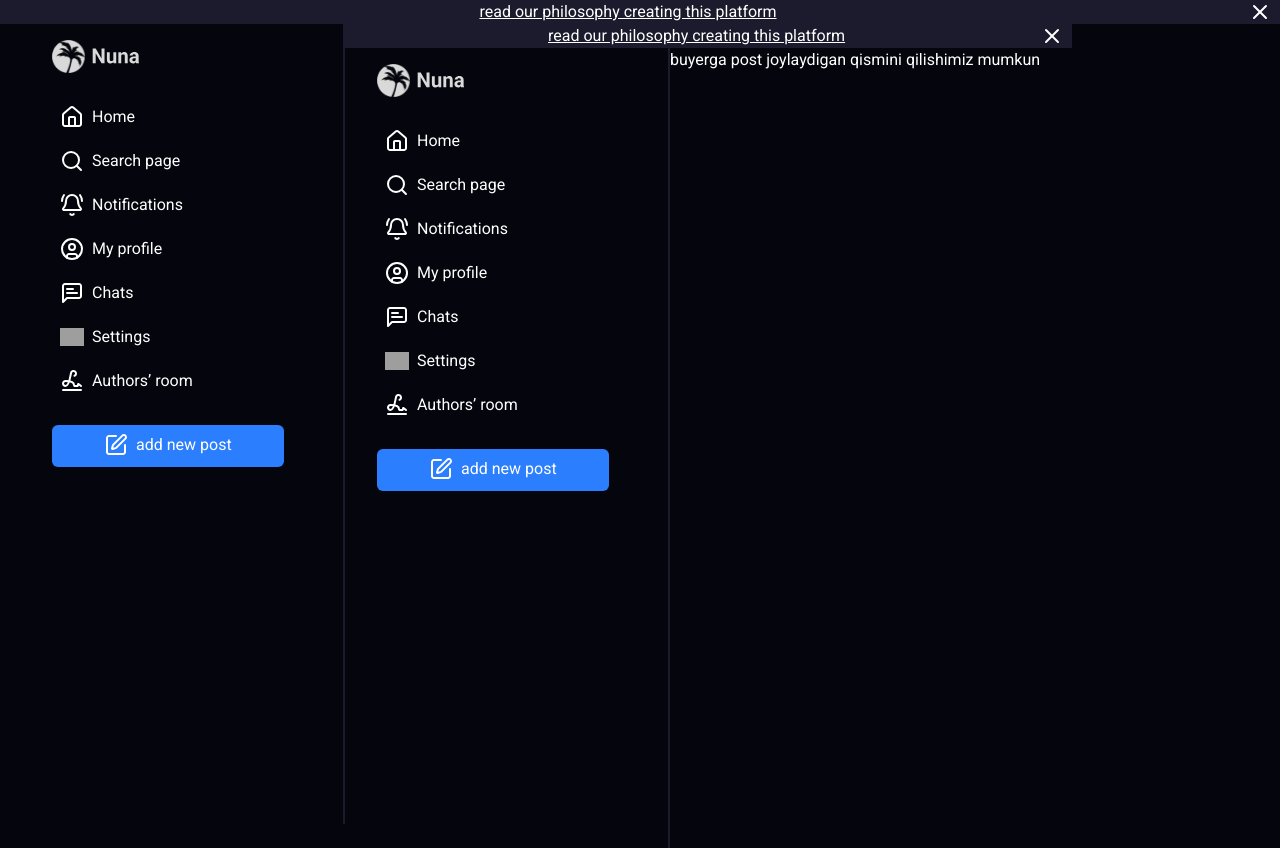
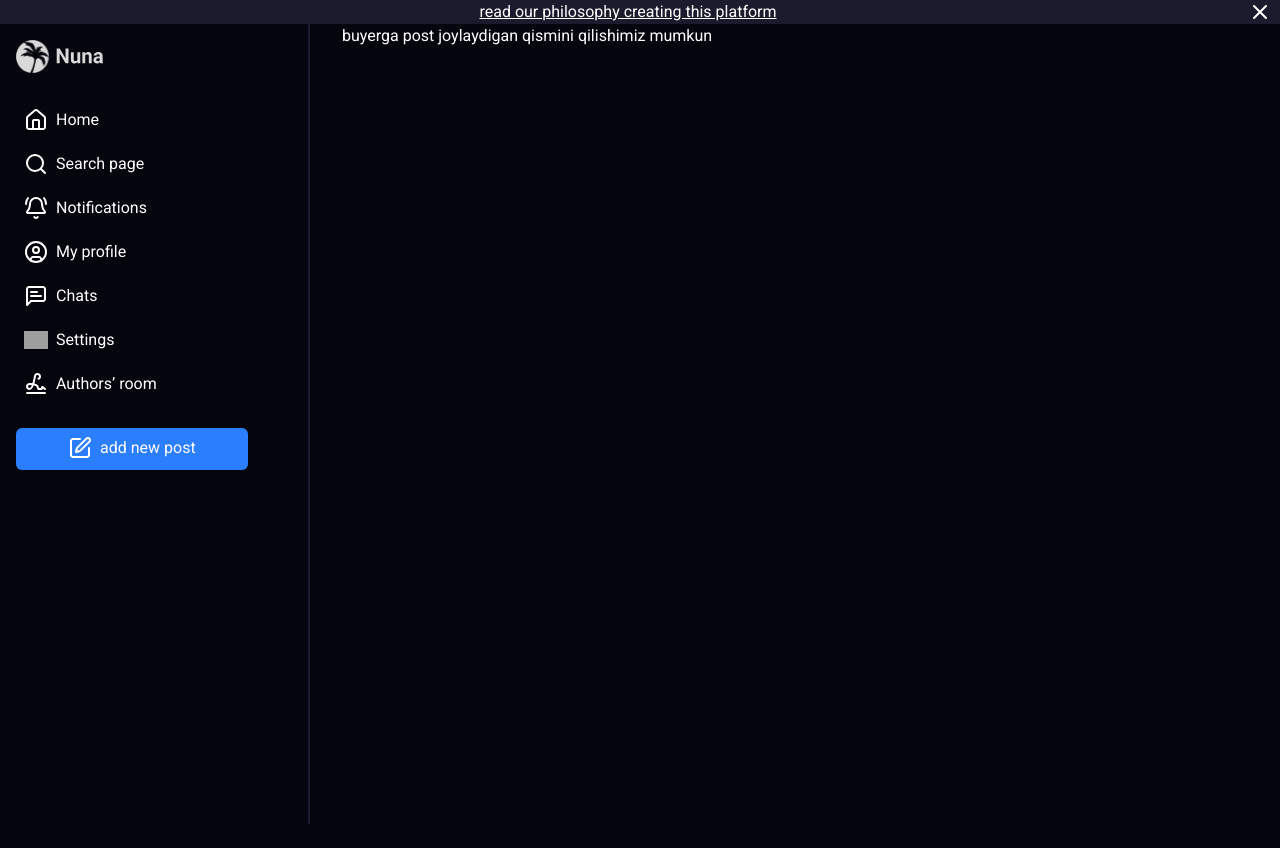
Before and after one commit to nuna82/nuna-core-client, a Next.js app: page / in a window 1280 px wide. After the commit the page ends 824 px from the top, so only its background shows below. Built offline with nearby package versions, Linux system fonts and the light colour scheme; grey boxes are pictures that could not be loaded.

Commit message:
pull commit

```diff
--- a/app/components/Sidebar.tsx
+++ b/app/components/Sidebar.tsx
@@ -15,14 +15,11 @@ import add_post_ic from "../icons/add-post-ic.svg";
 
 const Sidebar = () => {
   return (
-    <aside className="w-[293px] border-[#1B1B2D] border-r-2 h-screen py-4 space-y-6">
+    <aside className="w-[310px] border-[#1B1B2D] border-r-2 h-screen py-4 space-y-6 pl-4">
       {/* logo  */}
-      <Image
-        src={Logo}
-        width={88}
-        height={40}
-        alt="nuna logo"
-      />
+      <Link href='/' className="mb-5 inline-block">
+        <Image src={Logo} width={88} height={40} alt="nuna logo" />
+      </Link>
 
       <ul className="space-y-1 w-72">
         <li className="hover:bg-[#1B1B2D] rounded-md py-2 px-2">
@@ -44,7 +41,10 @@ const Sidebar = () => {
           </Link>
         </li>
         <li className="hover:bg-[#1B1B2D] rounded-md py-2 px-2">
-          <Link href="/user/BUYERGA_APIDAN_UERNAME_KELISHI_KERAK" className="flex items-center gap-2">
+          <Link
+            href="/user/BUYERGA_APIDAN_UERNAME_KELISHI_KERAK"
+            className="flex items-center gap-2"
+          >
             <Image src={profile_ic} width={24} height={24} alt="home page" />
             <p className="text-base">My profile</p>
           </Link>
@@ -70,7 +70,7 @@ const Sidebar = () => {
       </ul>
 
       <button className="text-white bg-blue-500 flex items-center px-13 pt-2 pb-2.5 rounded-md gap-2 text-base">
-        <Image src={add_post_ic} width={24} height={24} alt="note icon"/>
+        <Image src={add_post_ic} width={24} height={24} alt="note icon" />
         add new post
       </button>
     </aside>
--- a/app/layout.tsx
+++ b/app/layout.tsx
@@ -32,7 +32,7 @@ export default function ToastProvider({ children }: ToastProviderProps) {
       >
         <link rel="icon" href="./logo_favicon.ico" sizes="any" />
         <ReadOur />
-        <div className="container flex">
+        <div className="flex">
           <Sidebar />
           {children}
         </div>
--- a/app/page.tsx
+++ b/app/page.tsx
@@ -10,9 +10,7 @@ export default function Home() {
   return (
     <div>
       {/* header or read our  */}
-      <ReadOur />
       <main className="flex container">
-        <Sidebar />
         buyerga post joylaydigan qismini qilishimiz mumkun
       </main>
     </div>
--- a/app/user/[username]/page.tsx
+++ b/app/user/[username]/page.tsx
@@ -59,7 +59,7 @@ const page = () => {
             width={400}
             height={400}
             alt="fur"
-            className="w-52 h-52 rounded-full absolute top-20  border-4 border-[#05050D]"
+            className="w-52 h-52 rounded-full absolute top-40  border-4 border-[#05050D]"
           />
         </div>
           <h1 className="text-3xl font-[robotobold]">Mardonbek Khamidov</h1>
```
